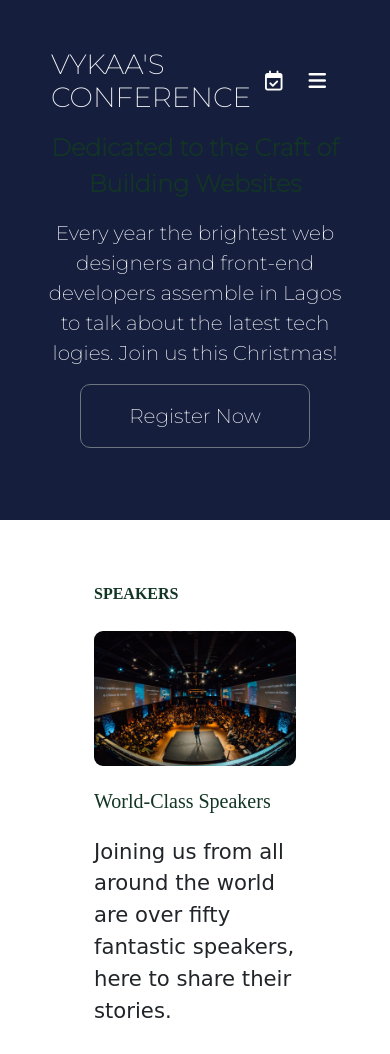
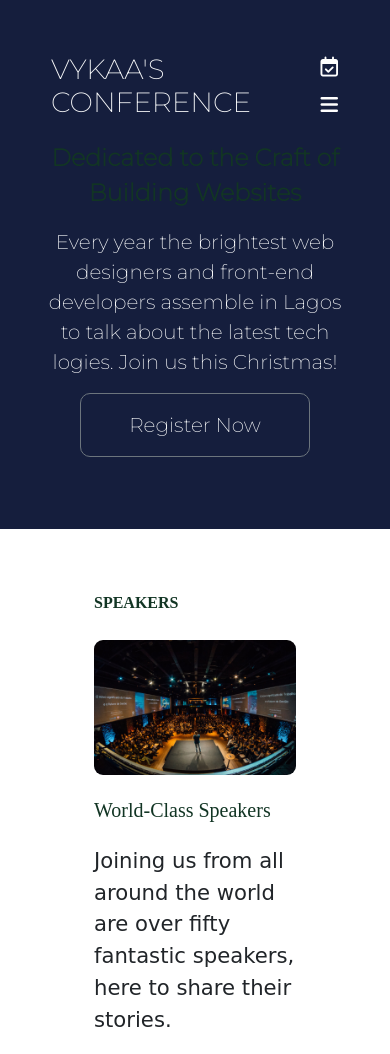
Before and after one commit to CodeDeveloper19/Bootstrap-Website-1-, a website: page index.html in a window 390 px wide. Shown: the top 1054 px of the page. Drawn offline with nearby package versions, Linux system fonts and the light colour scheme; files that its build step writes are made by us from their sources; a web font is replaced by a local one.

Commit message:
final commit for the day

```diff
--- a/index.html
+++ b/index.html
@@ -16,17 +16,17 @@
     <header class="container-fluid text-light pt-5 pb-4 px-xl-8 px-lg-7 px-7 bg-primary">
         <div class="container-fluid justify-content-lg-center justify-content-between h-40 d-flex flex-row">
             <h1 class="fw-normal text-uppercase fs-6 m-0 d-flex align-items-center"> Vykaa's Conference</h1>
-            <div class="d-flex flex-lg-column flex-xs-column flex-row">
+            <div class="d-flex flex-column">
                 <nav class="navbar navbar-expand-lg">
-                    <button class="navbar-toggler" type="button" data-bs-toggle="collapse" data-bs-target="#date" aria-controls="date" aria-expanded="false" aria-label="Toggle navigation">
+                    <button class="navbar-toggler ps-3 p-0" type="button" data-bs-toggle="collapse" data-bs-target="#date" aria-controls="date" aria-expanded="false" aria-label="Toggle navigation">
                         <i class="fa-regular fa-calendar-check"></i>
                     </button>
                     <h2 class="row fs-3 text-right text-danger fw-bolder collapse navbar-collapse m-0" id="date">
                         December 24 to January 26th — Victoria Island, Lagos
                     </h2>
                 </nav>
-                <nav class="navbar navbar-expand-lg d-flex justify-content-end">
-                    <button class="navbar-toggler" type="button" data-bs-toggle="collapse" data-bs-target="#navbar-header" aria-controls="navbar-header" aria-expanded="false" aria-label="Toggle navigation">
+                <nav class="navbar navbar-expand-lg d-flex">
+                    <button class="navbar-toggler ps-3 p-0" type="button" data-bs-toggle="collapse" data-bs-target="#navbar-header" aria-controls="navbar-header" aria-expanded="false" aria-label="Toggle navigation">
                     <i class="fa-solid fa-bars"></i>
                     </button>
                     <div class="collapse navbar-collapse" id="navbar-header">
@@ -89,25 +89,6 @@
     </main>
     <footer class="container-fluid bg-primary d-flex flex-row px-7 py-5 justify-content-between">
         <h5 class="text-dark d-flex justify-content-center align-items-center fs-1 fw-normal m-0">© Vykaa's Conference</h5>
-        <!-- <nav>
-            <ul class="navbar-nav fs-1 d-flex flex-row">
-                <li class="nav-item mx-2">
-                    <a class="nav-link active" href="#">Home</a>
-                </li>
-                <li class="nav-item mx-2">
-                    <a class="nav-link" href="#">Speakers</a>
-                </li>
-                <li class="nav-item mx-2">
-                    <a class="nav-link" href="#">Schedule</a>
-                </li>
-                <li class="nav-item mx-2">
-                    <a class="nav-link" href="#">Venue</a>
-                </li>
-                <li class="nav-item mx-2">
-                    <a class="nav-link" href="#">Register</a>
-                </li>
-            </ul>
-        </nav> -->
         <nav class="navbar navbar-expand-sm d-flex justify-content-end">
             <button class="navbar-toggler" type="button" data-bs-toggle="collapse" data-bs-target="#navbar-footer" aria-controls="navbar-footer" aria-expanded="false" aria-label="Toggle navigation">
                 <i class="fa-solid fa-bars"></i>
--- a/style.css
+++ b/style.css
@@ -1,6 +1,12 @@
 .btn-primary:hover{
     background-color: white;
     color: #123524 !important;
+}
+
+@media only screen and (max-width: 300px){
+    main, footer, header{
+        overflow-x: scroll;
+    }
 }
 
 header{
```
